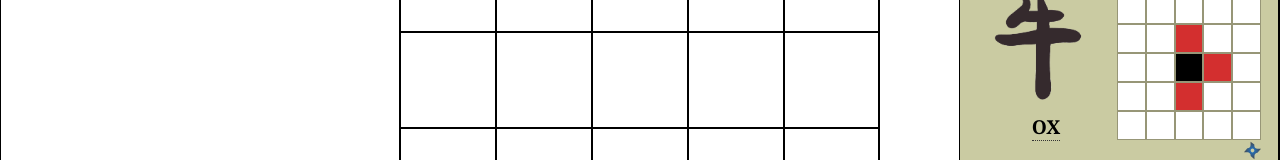
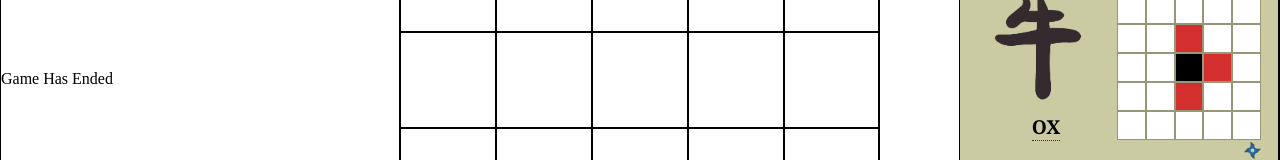
Before and after one commit to jasonpacheco/fauxnitama, a React (Create React App) app: page / in a window 1280 px wide. Shown: the part 365-525 px from the top of the page. Built offline with nearby package versions, Linux system fonts and the light colour scheme; the HTML template or start-up script is replaced by a standard one.

Commit message:
Added modal for game end

```diff
--- a/src/components/BoardSetup/BoardSetup.tsx
+++ b/src/components/BoardSetup/BoardSetup.tsx
@@ -2,6 +2,7 @@ import React from 'react';
 import Board from '../Board/Board';
 import Hand from './Hand';
 import Card from '../Card/Card';
+import GameEndMessage from '../Modal/GameEndMessage';
 import { FullWrapper, BoardHandWrapper, Spacer } from './_BoardSetupStyles';
 import useGameContext from '../../context/useGameContext';
 
@@ -23,7 +24,9 @@ const BoardSetup: React.FC = () => {
           currentHand={currentPlayer === 'Blue'}
         />
       </BoardHandWrapper>
-      <Spacer />
+      <Spacer>
+        <GameEndMessage />
+      </Spacer>
     </FullWrapper>
   );
 };
--- /dev/null
+++ b/src/components/Modal/GameEndMessage.tsx
@@ -0,0 +1,13 @@
+import React from 'react';
+
+import { MessageWrapper } from './_ModalStyles';
+
+interface GameEndMessageProps {
+  test?: string;
+}
+
+const GameEndMessage: React.FC<GameEndMessageProps> = ({}) => {
+  return <MessageWrapper>Game Has Ended</MessageWrapper>;
+};
+
+export default GameEndMessage;
--- /dev/null
+++ b/src/components/Modal/_ModalStyles.ts
@@ -0,0 +1,3 @@
+import styled from 'styled-components';
+
+export const MessageWrapper = styled.div``;
```
